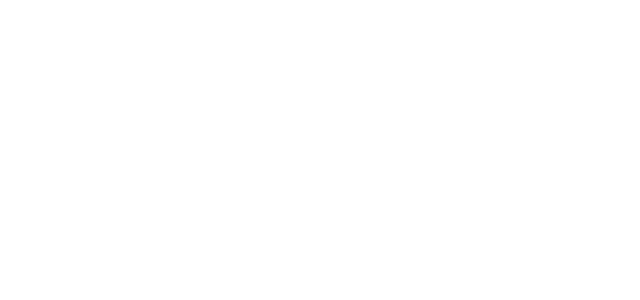
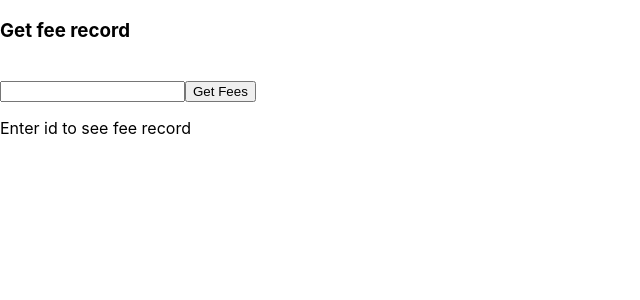
Before and after one commit to vikrant-chauhan1/SchoolFee-Management-System, a React (Create React App) app in the folder fee-management-frontend/: page /fees in a window 1280 px wide. Before the commit this address had no page. Shown: the top 300 px of the page, without its empty margins (0-640 px from the left). Built offline with nearby package versions, Linux system fonts and the light colour scheme.

Commit message:
feature added for getting fee record

```diff
--- a/fee-management-frontend/src/App.js
+++ b/fee-management-frontend/src/App.js
@@ -2,6 +2,7 @@
 import Login from "./pages/Login";
 import Dashboard from "./pages/Dashboard";
 import Students from "./pages/Students";
+import Fees from "./pages/Fees"
 import {  useState,useEffect } from "react";
 
 const App=()=>{
@@ -21,6 +22,7 @@
         <Route path="/dashboard" element={isAdmin ? <Dashboard onLogout={()=>setIsAdmin(false)}/> : <Navigate to="/"/>}/>
         <Route path="/login" element={isAdmin? <Navigate to="/dashboard" /> : <Login onLogin={()=>setIsAdmin(true)}/>} />
         <Route path="/students" element={<Students />} />
+        <Route path="/fees" element={<Fees />} />
       </Routes>
 
     </BrowserRouter>
--- a/fee-management-frontend/src/pages/Fees.jsx
+++ b/fee-management-frontend/src/pages/Fees.jsx
@@ -2,19 +2,55 @@
 import axios from "axios";
 
 const Fees = ()=>{
-    const [feeRecord,getFeeRecord] = useState(null);
+    const [feeRecord,setFeeRecord] = useState(null);
     const [id,setId] = useState("")
 
     const getFees = async()=>{
         const token = localStorage.getItem("token")
-        const result = await axios.get(`http://localhost:5000/api/fees/${id}`,
+        try {
+            const result = await axios.get(`http://localhost:5000/api/fees/${id}`,
             {
                 headers:{
                     Authorization: `Bearer ${token}`
                 }
             }
+            )
+            setFeeRecord(result.data);
+        } catch (error) {
+            console.error(error);
+            console.log(error);
 
-        )
+        }
     }
 
-}
+    return(
+        <div>
+            <div>
+                <h3>Get fee record</h3>
+                <br></br>
+                <input type="text" value={id} onChange={(e)=>setId(e.target.value)} />
+                <button onClick={getFees}>Get Fees</button>
+            </div>
+            <div>
+                {feeRecord?
+                <div>
+                    <p>Name:{feeRecord.name}</p>
+                    <p>ID:{feeRecord.student_id}</p>
+                    <p>Class:{feeRecord.class}</p>
+                    <p>contact:{feeRecord.contact}</p>
+                    <p>Year:{feeRecord.year}</p>
+                    <p>Amount:{feeRecord.amount}</p>
+                    <p>Paid Amount:{feeRecord.paid_amount}</p>
+                    <p>Status:{feeRecord.status}</p>
+                 </div>
+                :
+
+                <p>Enter id to see fee record</p>}
+            </div>
+
+        </div>
+    );
+
+};
+
+export default Fees;
```
